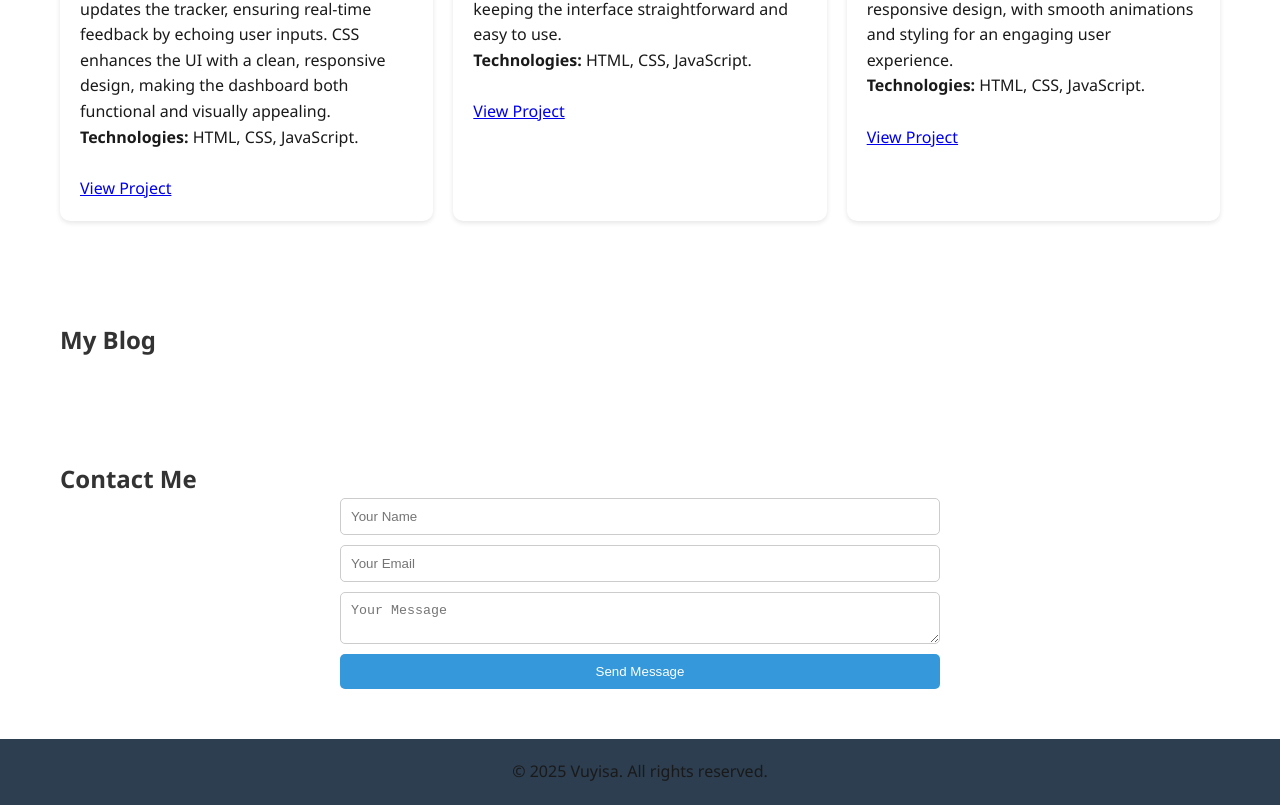
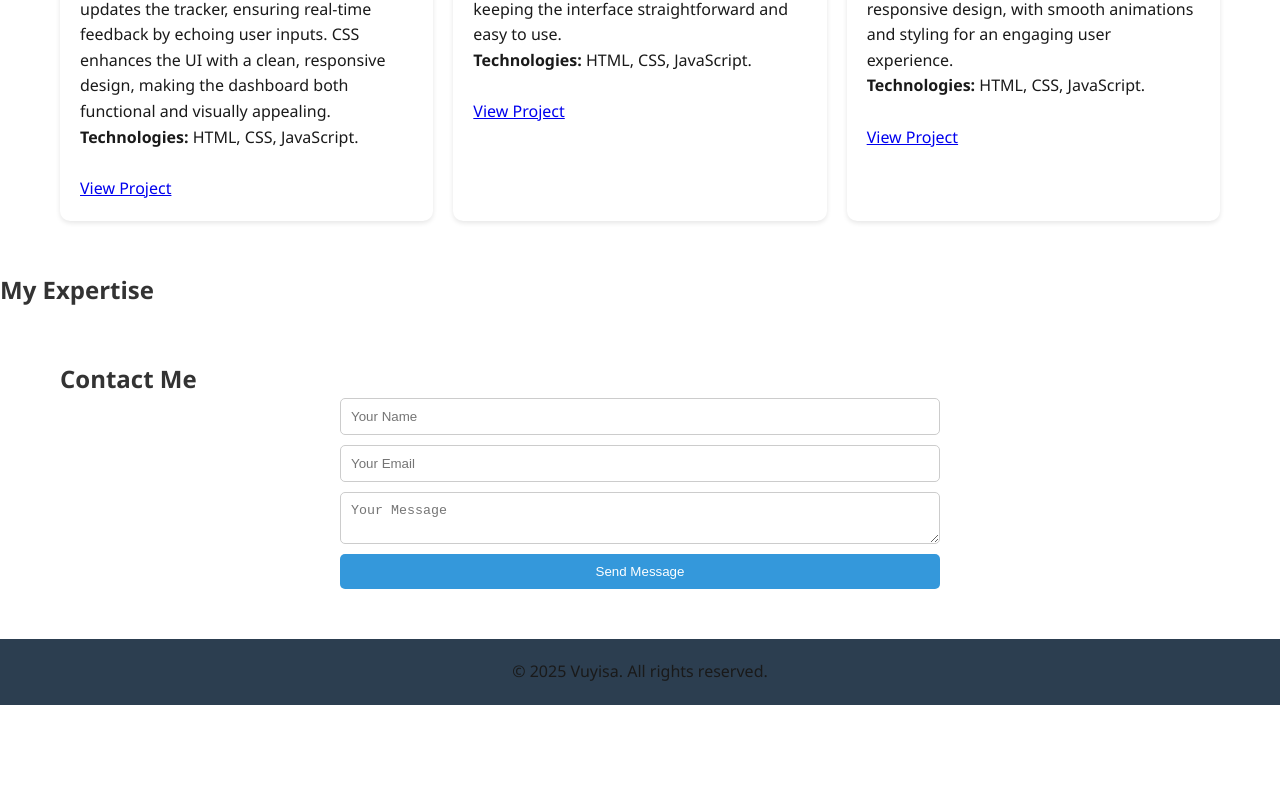
Before and after one commit to khruschev20/Portfolio-Website, a plain HTML site: page index.html in a window 1280 px wide. Shown: the part 1737-2542 px from the top of the page. After the commit the page ends 2442 px from the top, so only its background shows below. Drawn offline with Linux system fonts and the light colour scheme; no server answers.

Commit message:
Update index.html
adding Expertise

```diff
--- a/index.html
+++ b/index.html
@@ -42,9 +42,9 @@
         <div class="projects-grid" id="projectsGrid"></div>
     </section>
 
-    <section id="blog" class="blog">
-        <h2>My Blog</h2>
-        <div class="blog-posts" id="blogPosts"></div>
+    <section id="expertise" class="expertise">
+        <h2>My Expertise</h2>
+        <div class="expertise-list" id="expertiseList"></div>
     </section>
 
     <section id="contact" class="contact">
```
